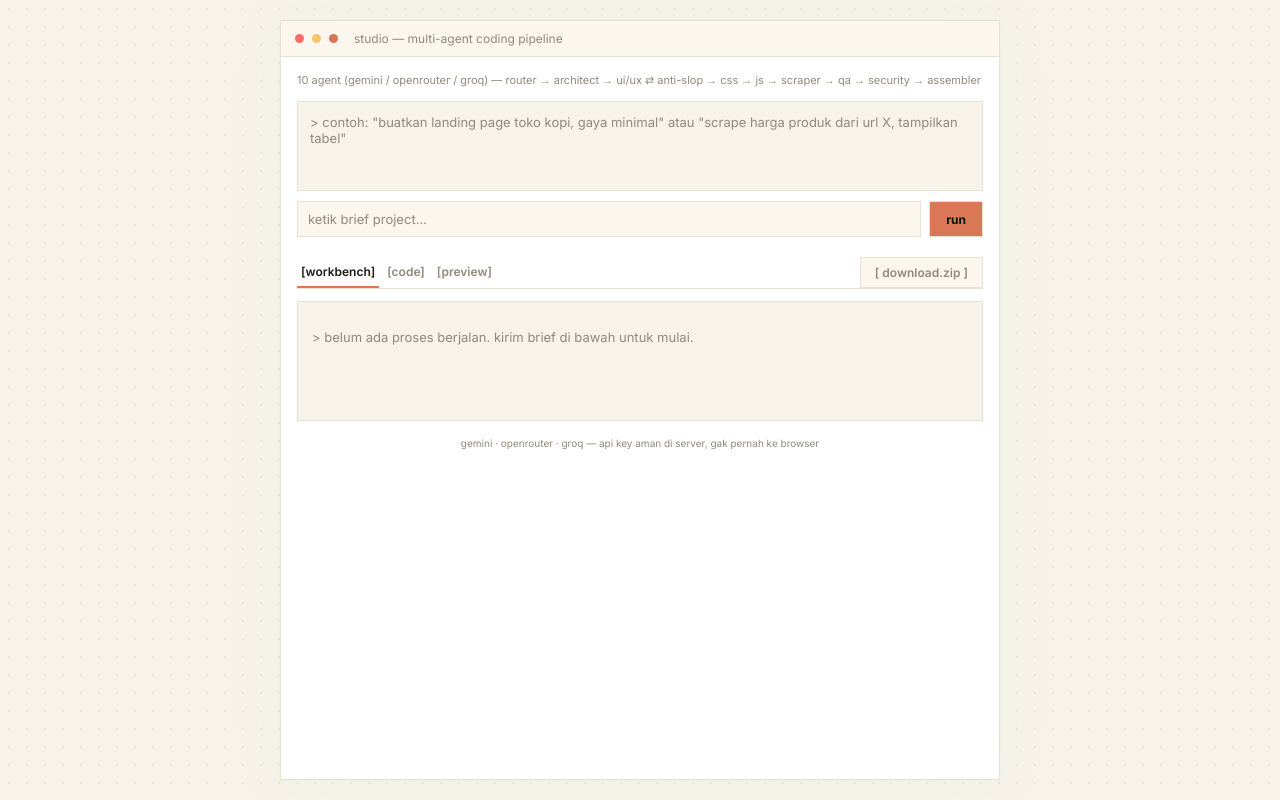
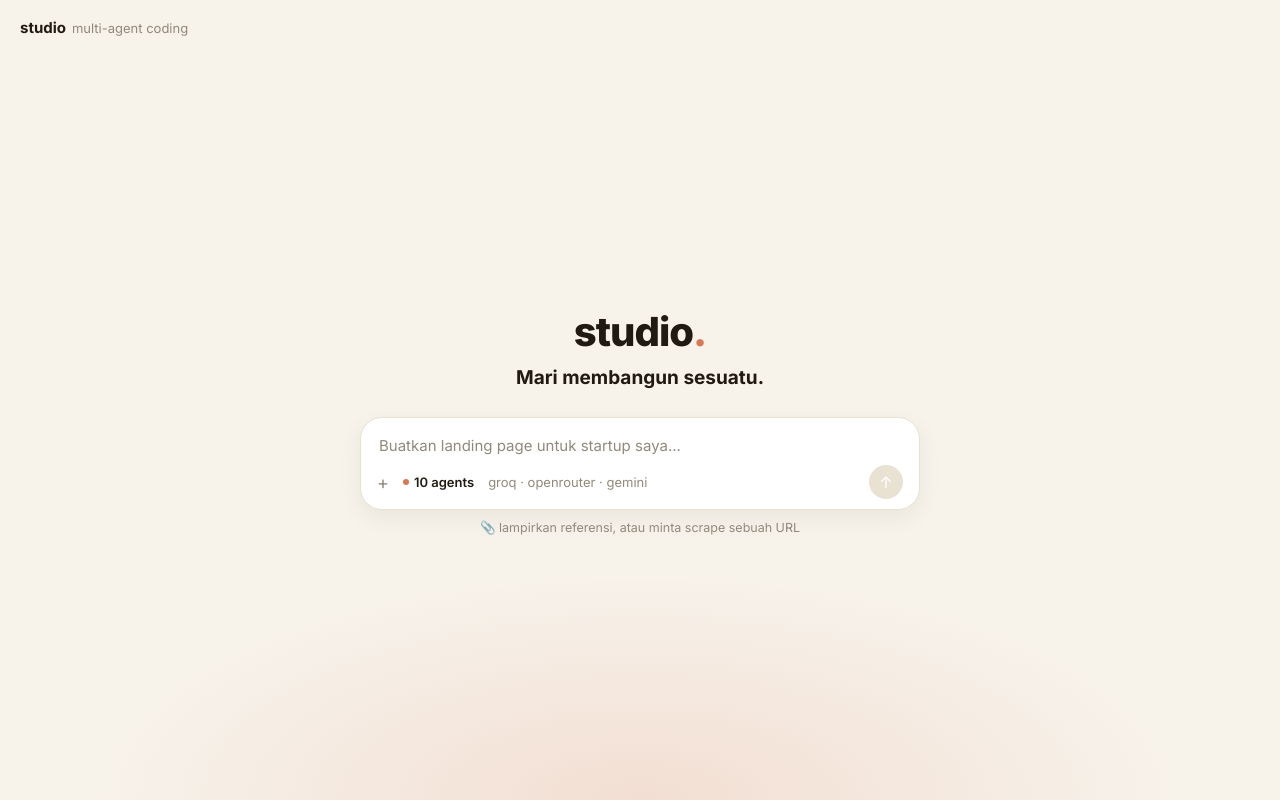
Before and after one commit to AlanAkmil/HidakaAiStudio, a Next.js app: page / in a window 1280 px wide. Built offline with nearby package versions, Linux system fonts and the light colour scheme.

Commit message:
update app/page.tsx

```diff
--- a/app/page.tsx
+++ b/app/page.tsx
@@ -97,112 +97,153 @@ export default function Home() {
       setMessages((m) => [...m, { role: "system", text: `error: ${evt.message}` }]);
     }
   }
+  const started = messages.length > 0;
 
-  return (
-    <div style={{ minHeight: "100vh", padding: "20px 12px", display: "flex", justifyContent: "center" }}>
+  const inputBar = (
     <div
       style={{
-          width: "100%",
-          maxWidth: 720,
+        background: "var(--panel)",
         border: "1px solid var(--border)",
-          background: "var(--panel)",
-          boxShadow: "0 0 60px rgba(57,255,136,0.06), 0 0 0 1px rgba(57,255,136,0.02)",
+        borderRadius: 22,
+        boxShadow: "0 8px 24px rgba(32,26,18,0.06)",
+        padding: "14px 16px 10px",
       }}
     >
-        {/* title bar — kasih frame biar keliatan "jendela", bukan halaman kosong */}
-        <div
+      <input
+        value={input}
+        onChange={(e) => setInput(e.target.value)}
+        onKeyDown={(e) => e.key === "Enter" && send()}
+        placeholder="Buatkan landing page untuk startup saya..."
+        style={{
+          width: "100%",
+          border: "none",
+          outline: "none",
+          background: "transparent",
+          color: "var(--text)",
+          fontSize: 15,
+          padding: "4px 2px 10px",
+        }}
+      />
+      <div style={{ display: "flex", alignItems: "center", gap: 14 }}>
+        <span style={{ color: "var(--text-muted)", fontSize: 18 }}>+</span>
+        <span
           style={{
             display: "flex",
             alignItems: "center",
-            gap: 8,
-            padding: "10px 14px",
-            borderBottom: "1px solid var(--border)",
-            background: "var(--panel-raised)",
+            gap: 5,
+            fontSize: 13,
+            fontWeight: 600,
+            color: "var(--text)",
           }}
         >
-          <span style={{ width: 9, height: 9, borderRadius: "50%", background: "#ff6b6b" }} />
-          <span style={{ width: 9, height: 9, borderRadius: "50%", background: "#f5c56b" }} />
-          <span style={{ width: 9, height: 9, borderRadius: "50%", background: "var(--accent)" }} />
-          <span style={{ marginLeft: 8, fontSize: 12, color: "var(--text-muted)" }}>
-            studio — multi-agent coding pipeline
+          <span style={{ width: 6, height: 6, borderRadius: "50%", background: "var(--accent)" }} />
+          10 agents
         </span>
+        <span style={{ fontSize: 13, color: "var(--text-muted)" }}>groq · openrouter · gemini</span>
+        <button
+          onClick={send}
+          disabled={busy || !input.trim()}
+          style={{
+            marginLeft: "auto",
+            width: 34,
+            height: 34,
+            borderRadius: "50%",
+            border: "none",
+            background: busy || !input.trim() ? "var(--border)" : "var(--accent)",
+            color: "#fff",
+            fontSize: 16,
+            display: "flex",
+            alignItems: "center",
+            justifyContent: "center",
+          }}
+          aria-label="Kirim"
+        >
+          {busy ? "⋯" : "↑"}
+        </button>
       </div>
+    </div>
+  );
 
-        <div style={{ padding: 16 }}>
-          <p style={{ margin: "0 0 14px", fontSize: 11, color: "var(--text-muted)" }}>
-            10 agent (gemini / openrouter / groq) — router → architect → ui/ux ⇄ anti-slop → css → js →
-            scraper → qa → security → assembler
-          </p>
-
-          {/* chat log — dibatasi tinggi & dibingkai, bukan flex kosong sepanjang viewport */}
+  if (!started) {
+    // Layar awal — hero terpusat, mirip referensi
+    return (
       <div
-            className="scrollbar-thin"
         style={{
-              border: "1px solid var(--border)",
-              background: "var(--bg)",
-              minHeight: 90,
-              maxHeight: "42vh",
-              overflow: "auto",
-              padding: 12,
+          minHeight: "100vh",
+          display: "flex",
+          flexDirection: "column",
+          background:
+            "radial-gradient(60% 40% at 50% 100%, rgba(217,119,87,0.16), transparent 70%), var(--bg)",
         }}
       >
-            {messages.length === 0 && (
-              <p style={{ color: "var(--text-muted)", fontSize: 13, margin: 0 }}>
-                &gt; contoh: &quot;buatkan landing page toko kopi, gaya minimal&quot; atau &quot;scrape harga
-                produk dari url X, tampilkan tabel&quot;
+        <header style={{ display: "flex", alignItems: "center", padding: "18px 20px" }}>
+          <strong style={{ fontSize: 15 }}>studio</strong>
+          <span style={{ marginLeft: 6, fontSize: 13, color: "var(--text-muted)" }}>
+            multi-agent coding
+          </span>
+        </header>
+
+        <div
+          style={{
+            flex: 1,
+            display: "flex",
+            flexDirection: "column",
+            alignItems: "center",
+            justifyContent: "center",
+            padding: "40px 20px",
+          }}
+        >
+          <h1 style={{ fontSize: 40, fontWeight: 800, margin: "0 0 10px", letterSpacing: -1 }}>
+            studio<span style={{ color: "var(--accent)" }}>.</span>
+          </h1>
+          <p style={{ fontSize: 19, fontWeight: 700, margin: "0 0 28px" }}>Mari membangun sesuatu.</p>
+
+          <div style={{ width: "100%", maxWidth: 560 }}>
+            {inputBar}
+            <p style={{ marginTop: 10, fontSize: 12.5, color: "var(--text-muted)", textAlign: "center" }}>
+              📎 lampirkan referensi, atau minta scrape sebuah URL
             </p>
-            )}
+          </div>
+        </div>
+      </div>
+    );
+  }
+
+  // Layar aktif — percakapan + workbench, input pindah ke bawah
+  return (
+    <div style={{ minHeight: "100vh", display: "flex", flexDirection: "column" }}>
+      <header
+        style={{
+          padding: "14px 20px",
+          borderBottom: "1px solid var(--border)",
+          background: "var(--panel)",
+        }}
+      >
+        <strong style={{ fontSize: 14 }}>studio</strong>
+        <span style={{ marginLeft: 8, fontSize: 12, color: "var(--text-muted)" }}>
+          router → architect → ui/ux ⇄ anti-slop → css → js → scraper → qa → security → assembler
+        </span>
+      </header>
+
+      <div className="scrollbar-thin" style={{ flex: 1, overflow: "auto", padding: 20, maxWidth: 640, width: "100%", margin: "0 auto" }}>
         {messages.map((m, i) => (
           <div
             key={i}
             style={{
-                  marginBottom: 8,
-                  padding: "6px 10px",
-                  maxWidth: "88%",
+              marginBottom: 10,
+              padding: "9px 14px",
+              borderRadius: 14,
+              maxWidth: "85%",
               marginLeft: m.role === "user" ? "auto" : 0,
-                  background: m.role === "user" ? "var(--accent)" : "var(--panel-raised)",
-                  color: m.role === "user" ? "#02150a" : "var(--text)",
+              background: m.role === "user" ? "var(--accent)" : "var(--panel)",
               border: m.role === "user" ? "none" : "1px solid var(--border)",
-                  fontSize: 12.5,
+              color: m.role === "user" ? "#fff" : "var(--text)",
+              fontSize: 13.5,
             }}
           >
-                {m.role === "user" ? "> " : ""}
             {m.text}
           </div>
         ))}
-          </div>
-
-          {/* input — nempel langsung di bawah chat log, gak nunggu didorong flex 100vh */}
-          <div style={{ display: "flex", gap: 8, marginTop: 10 }}>
-            <input
-              value={input}
-              onChange={(e) => setInput(e.target.value)}
-              onKeyDown={(e) => e.key === "Enter" && send()}
-              placeholder="ketik brief project..."
-              style={{
-                flex: 1,
-                background: "var(--panel-raised)",
-                border: "1px solid var(--border)",
-                padding: "9px 10px",
-                color: "var(--text)",
-                fontSize: 13,
-              }}
-            />
-            <button
-              onClick={send}
-              disabled={busy}
-              style={{
-                background: busy ? "var(--panel-raised)" : "var(--accent)",
-                color: busy ? "var(--text-muted)" : "#02150a",
-                border: "1px solid var(--border)",
-                padding: "9px 16px",
-                fontWeight: 700,
-                fontSize: 12,
-              }}
-            >
-              {busy ? "..." : "run"}
-            </button>
-          </div>
 
         <div style={{ display: "flex", gap: 4, marginTop: 20, borderBottom: "1px solid var(--border)" }}>
           {(["workbench", "code", "preview"] as const).map((t) => (
@@ -214,12 +255,12 @@ export default function Home() {
                 border: "none",
                 borderBottom: tab === t ? "2px solid var(--accent)" : "2px solid transparent",
                 color: tab === t ? "var(--text)" : "var(--text-muted)",
-                  padding: "6px 4px",
-                  fontSize: 12,
+                padding: "6px 8px",
+                fontSize: 13,
                 fontWeight: 600,
               }}
             >
-                [{t}]
+              {t === "workbench" ? "Workbench" : t === "code" ? "Kode" : "Preview"}
             </button>
           ))}
           <div style={{ marginLeft: "auto", display: "flex", alignItems: "center" }}>
@@ -227,13 +268,13 @@ export default function Home() {
           </div>
         </div>
 
-          {/* isi tab — dibingkai juga biar konsisten sama chat log di atas */}
         <div
           style={{
             border: "1px solid var(--border)",
-              background: "var(--bg)",
-              padding: 14,
-              marginTop: 12,
+            background: "var(--panel)",
+            borderRadius: 12,
+            padding: 16,
+            marginTop: 14,
             minHeight: 120,
           }}
         >
@@ -247,11 +288,10 @@ export default function Home() {
             <PythonRunner code={pythonSnippet} />
           </div>
         )}
+      </div>
 
-          <p style={{ margin: "16px 0 0", fontSize: 10, color: "var(--text-muted)", textAlign: "center" }}>
-            gemini · openrouter · groq — api key aman di server, gak pernah ke browser
-          </p>
-        </div>
+      <div style={{ padding: "14px 20px 20px", background: "var(--bg)", borderTop: "1px solid var(--border)" }}>
+        <div style={{ maxWidth: 640, margin: "0 auto" }}>{inputBar}</div>
       </div>
     </div>
   );
```
Lines whose indentation alone changed are shown as unchanged.
